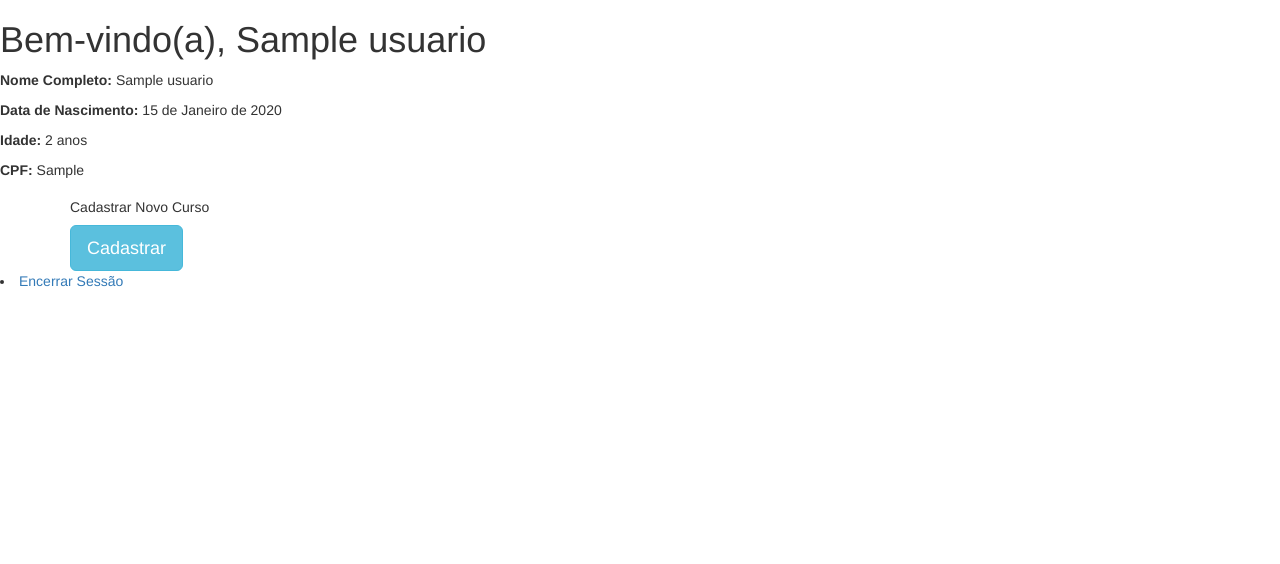
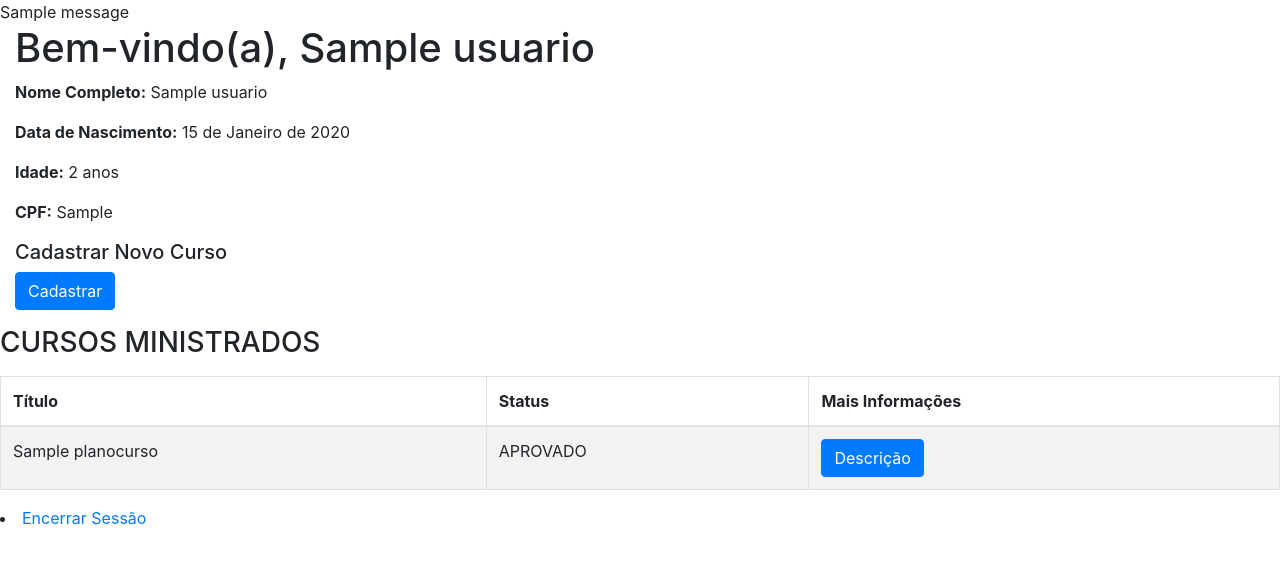
Before and after one commit to tauanyfeitosa/Segunda-Fase-LAIS, a Django app: page /home in a window 1280 px wide. Shown: the top 564 px of the page. Run offline with Django 4.2, Linux system fonts and the light colour scheme; a user stored in the database is signed in; tables that the repository leaves empty hold one stand-in row (values such as "Sample post"); one stand-in notice (Sample message) is shown; some libraries are stand-ins or nearby versions.

Commit message:
add: novos links do bootstrap 4, mudança para container-fluid, mudança na class dos buttons, adição de forms para cursos, tabelas para apresentar os cursos do usuario, adição de redirect para o cadastro de topicos de aulas

```diff
--- a/ansuz/templates/usuarios/home.html
+++ b/ansuz/templates/usuarios/home.html
@@ -1,51 +1,107 @@
 <!DOCTYPE html>
+{% load crispy_forms_tags %}
+{% if messages %}
+   {% for message in messages %}
+    {{ message }}
+  {% endfor %}
+{% endif %}
 <html lang="pt">
 <head>
     <meta charset="UTF-8">
     <title>Home</title>
     <!-- CSS only -->
-    <link rel="stylesheet" href="https://maxcdn.bootstrapcdn.com/bootstrap/3.4.1/css/bootstrap.min.css">
-    <script src="https://ajax.googleapis.com/ajax/libs/jquery/3.6.0/jquery.min.js"></script>
-    <script src="https://maxcdn.bootstrapcdn.com/bootstrap/3.4.1/js/bootstrap.min.js"></script>
+
+    <link rel="stylesheet" href="https://stackpath.bootstrapcdn.com/bootstrap/4.1.3/css/bootstrap.min.css"><!--Manter a modal aberta-->
+    <script src="https://ajax.googleapis.com/ajax/libs/jquery/3.3.1/jquery.min.js"></script>
+    <script src="https://cdnjs.cloudflare.com/ajax/libs/popper.js/1.14.3/umd/popper.min.js"></script>
+    <script src="https://stackpath.bootstrapcdn.com/bootstrap/4.1.3/js/bootstrap.min.js"></script> <!--mostrar a modal-->
 </head>
 <body>
+<div class="container-fluid">
     <h1> Bem-vindo(a), {{user.get_nome}} {{user.get_sobrenome}} </h1>
     <p><b>Nome Completo:</b> {{user.nome_completo}}</p>
     <p><b>Data de Nascimento:</b> {{user.get_data_de_nascimento}}</p>
     <p><b>Idade:</b> {{user.get_idade}} anos</p>
     <p><b>CPF:</b> {{user.cpf}}</p>
+</div>
 
     <!-- Button trigger modal -->
-    <div class="container">
+    <div class="container-fluid">
       <h5>Cadastrar Novo Curso</h5>
       <!-- Trigger the modal with a button -->
-      <button type="button" class="btn btn-info btn-lg" data-toggle="modal" data-target="#myModal">Cadastrar</button>
+      <button type="button" class="btn btn-primary" data-toggle="modal" data-target="#addUsuarioModal">Cadastrar</button>
 
       <!-- Modal -->
-      <div class="modal fade" id="myModal" role="dialog">
+      <div class="modal fade" id="addUsuarioModal" role="dialog">
         <div class="modal-dialog">
 
           <!-- Modal content-->
           <div class="modal-content">
             <div class="modal-header">
               <button type="button" class="close" data-dismiss="modal">&times;</button>
-              <h4 class="modal-title">Novo Curso</h4>
+              <h3 class="modal-title"></h3>
             </div>
             <div class="modal-body">
-                <p>Prencha as lacunas abaixo para criar um novo curso</p>
-            </div>
+                <p><h3>Prencha as lacunas abaixo para criar um novo curso</h3></p>
+                <form action="{% url 'home' %}" method="POST">
+                    {% csrf_token %}
+                    {% crispy form %}
+                </form>
             <div class="modal-footer">
-              <button type="button" class="btn btn-primary" data-dismiss="modal">Submeter</button>
               <button type="button" class="btn btn-default" data-dismiss="modal">Cancelar</button>
             </div>
           </div>
 
+
+        </div>
         </div>
       </div>
 
     </div>
+<p> </p>
+        <p><h3>CURSOS MINISTRADOS</h3></p>
+<table class="table table-striped table-bordered table-hover">
+  <thead>
+    <tr>
+      <th >Título</th>
+      <th >Status</th>
+      <th >Mais Informações</th>
+    </tr>
+  </thead>
 
+  <tbody>
+         {% for plano in planos %}
+    <tr>
+      <td> {{ plano.titulo }}  </td> <!--Titulo-->
+      <td> {{ plano.get_status_display }} </td> <!--Status-->
+      <td> <button type="button" class="btn btn-primary" data-toggle="modal" data-target="#adddescricao">Descrição</button> <!--Modal descrição-->
 
+          <!-- Modal -->
+          <div class="modal fade" id="adddescricao" role="dialog">
+            <div class="modal-dialog">
+
+              <!-- Modal content-->
+              <div class="modal-content">
+                <div class="modal-header">
+                  <button type="button" class="close" data-dismiss="modal">&times;</button>
+                  <h3 class="modal-title" ></h3>
+                </div>
+                <div class="modal-body">
+                    <p><h5>Descrição do curso {{ plano.titulo }}</h5></p>
+                    <p> <h6><b>Ementa: </b>{{ plano.ementa }}</h6></p>
+                    <p> <h6><b>Objetivo Geral: </b>{{ plano.obj_geral }}</h6></p>
+                    <p> <h6><b>Carga Horária Total: </b>{{ plano.carga_horaria }} horas</h6></p>
+                    <p> <h6><b>Tópicos de Aula: </b></h6></p>
+                    <p><a href="{% url 'topicoscurso' %}">Novo Tópico</a></p>
+                            </div>
+                          </div>
+                        </div>
+                    </div>
+      </td>
+    </tr>
+          {% endfor %}
+  </tbody>
+</table>
     <div class="classnav">
         <li><a href= "{% url 'logout' %}">Encerrar Sessão </a></li>
     </div>
```
